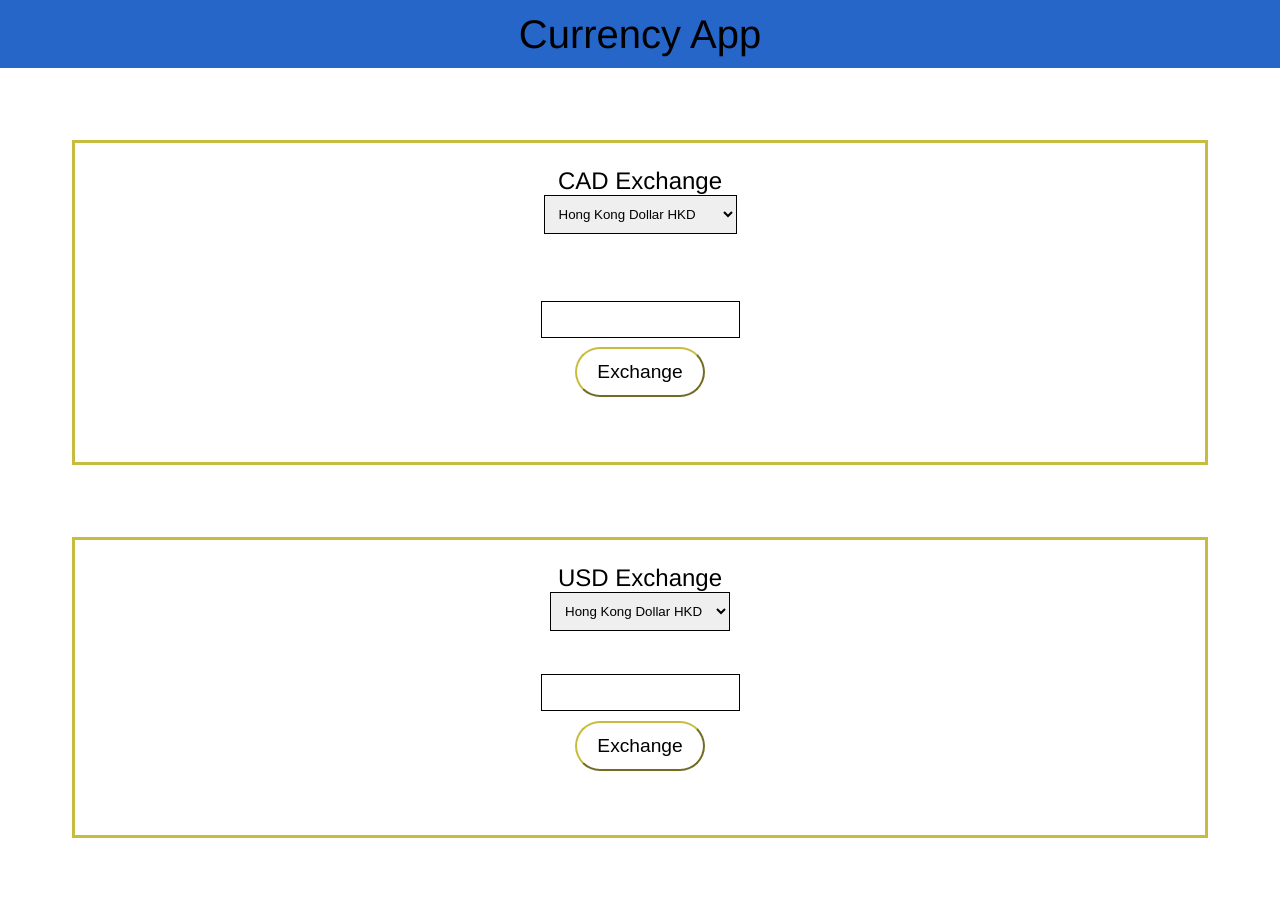
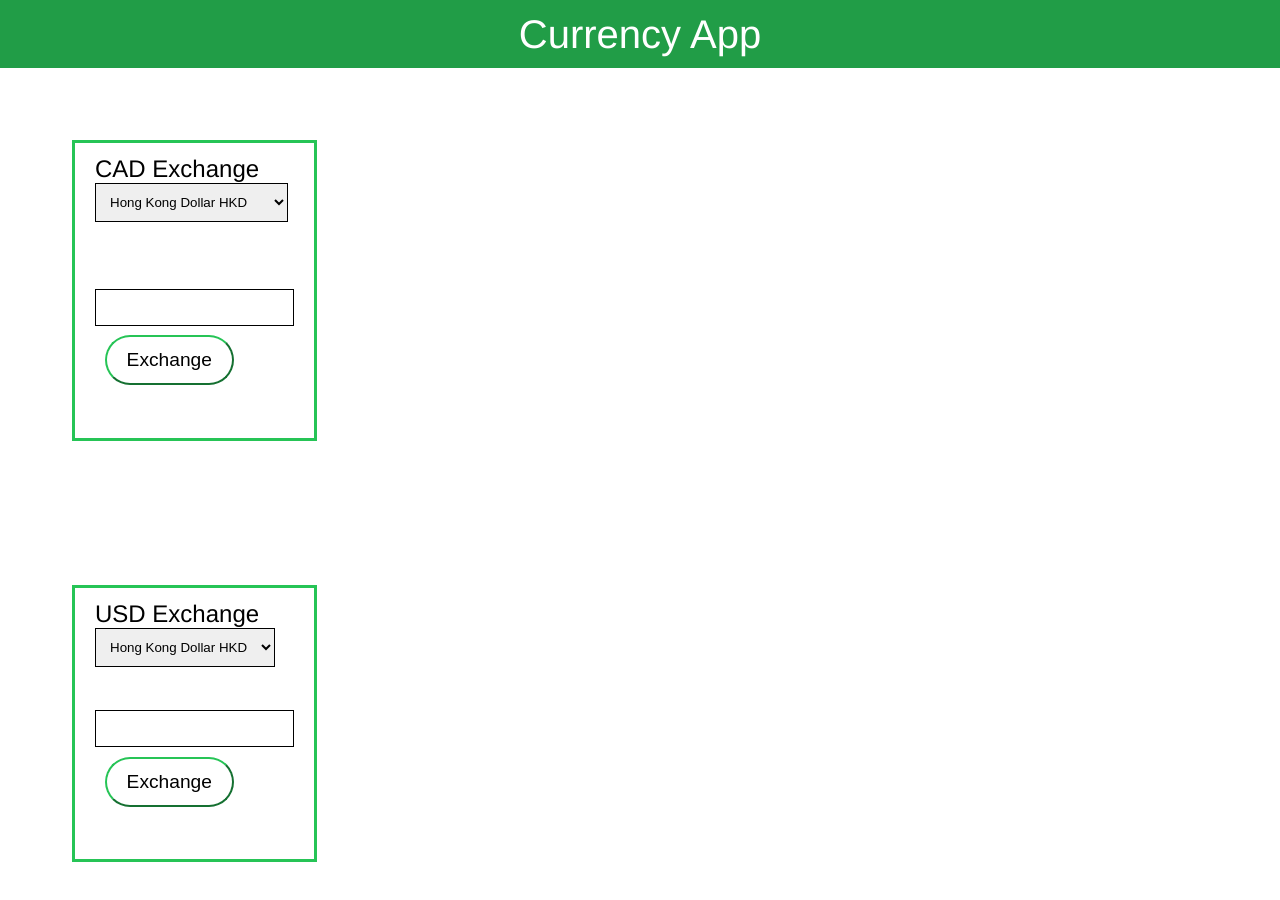
Before and after one commit to ChenJianong/currency0-1-0, a website: page public/index.html in a window 1280 px wide. Drawn offline with Linux system fonts and the light colour scheme; no server answers.

Commit message:
🏨🔔 Checkpoint ./public/style.css:8229367/295

```diff
--- a/public/style.css
+++ b/public/style.css
@@ -7,21 +7,23 @@ body {
 }
 
 .header{
-    background-color:#2666C9;
+    background-color:#219D47;
    font-size: 2.5em;
   height: 1.5em;
   padding: 0.1em;
   display:grid;
   justify-items:center;
   align-items:center;
+  color:white;
 }
 
 
 #addDialogContainer, #addDialogContainer2 > *{
-    text-align:center;
-  padding: 1em;
+      display: inline-block;
+    padding: .75rem 1.25rem;
+    border-radius: auto rem;
   border-style:solid;
-  border-color:#C6BD3E;
+  border-color:#26C456;
   margin: 3em;
   font-size:1.5em;
   }
@@ -71,7 +73,7 @@ body {
     display: inline-block;
     padding: .75rem 1.25rem;
     border-radius: 10rem;
-  border-color: #C6BD3E;
+  border-color: #26C456;
   margin: 0.5em;
   font-size: 0.8em;
   cursor: pointer;
```
